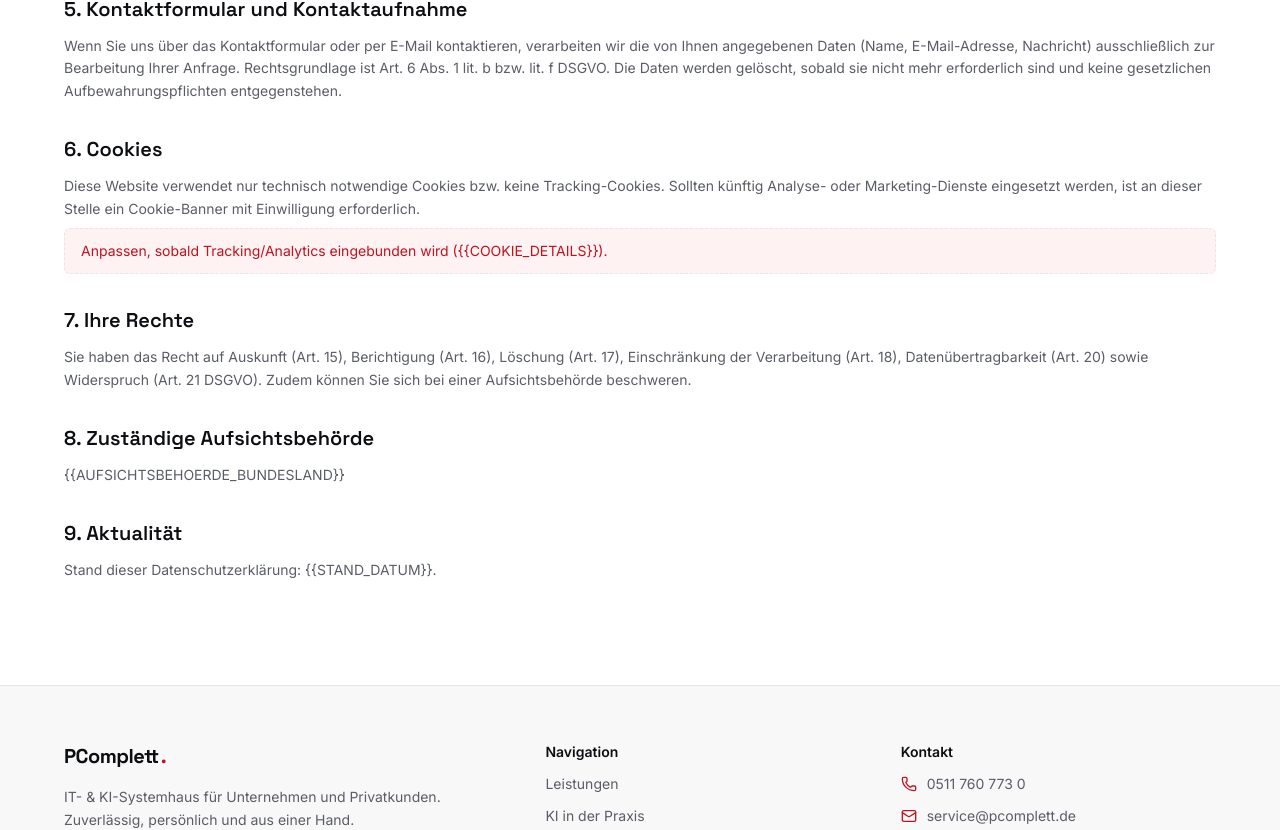
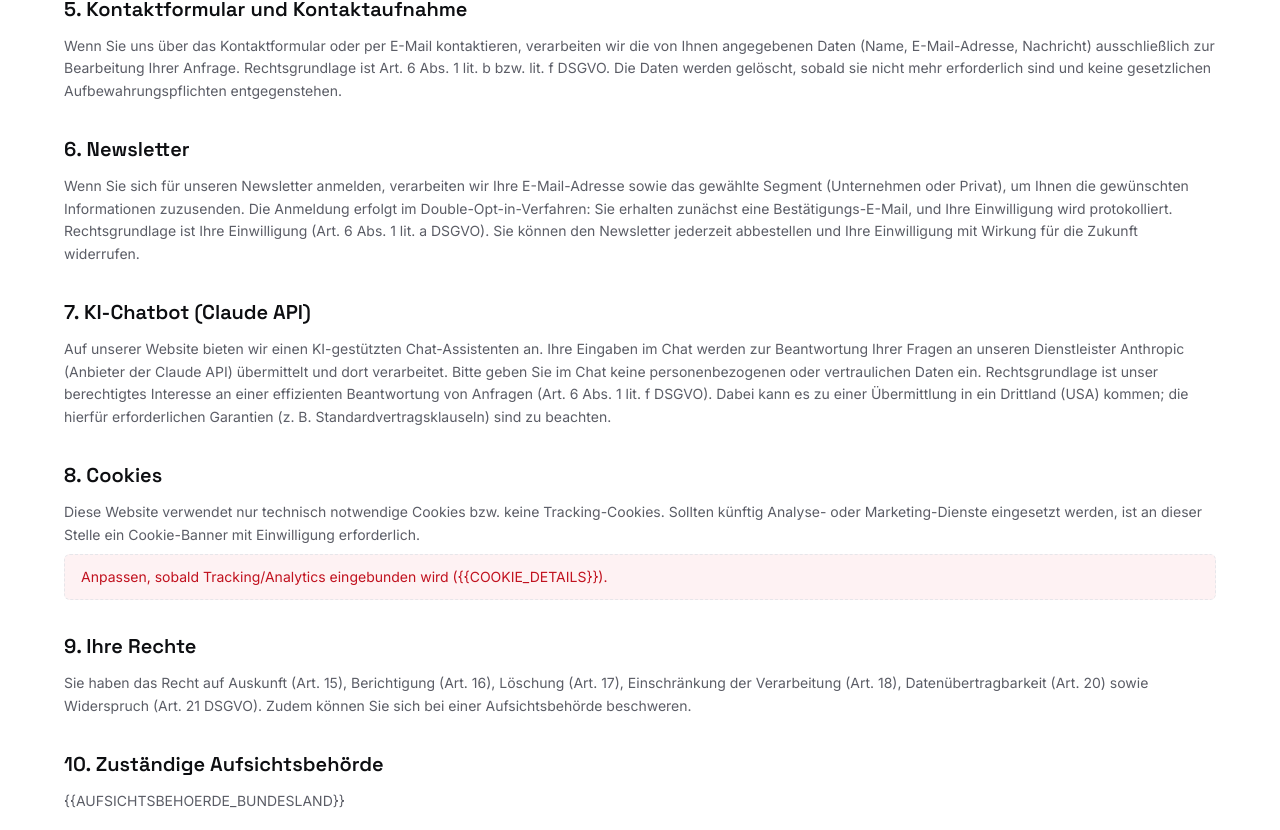
Before and after one commit to fatihgueler/pcomplett-, a Next.js app: page /datenschutz in a window 1280 px wide. Shown: the part 951-1781 px from the top of the page. Built offline with nearby package versions, Linux system fonts and the light colour scheme.

Commit message:
content(recht): Impressum/Datenschutz – Kontakt einsetzen, Newsletter- & Chatbot-Verarbeitung ergaenzen, Firmendaten als TODO(CONTENT)

```diff
--- a/app/datenschutz/page.tsx
+++ b/app/datenschutz/page.tsx
@@ -27,6 +27,7 @@ export default function DatenschutzPage() {
       </PlaceholderNote>
 
       <LegalSection heading="1. Verantwortlicher">
+        {/* TODO(CONTENT): Firmierung der neuen IT GmbH + Adresse bestätigen. Adresse laut alter Website: Am Listholze 31A, 30177 Hannover. Wegen GmbH-Gründung vor Livegang neu bestätigen. */}
         <p>
           Verantwortlich für die Datenverarbeitung auf dieser Website ist:
           <br />
@@ -34,15 +35,17 @@ export default function DatenschutzPage() {
           <br />
           {"{{STRASSE_NR}}, {{PLZ}} {{STADT}}"}
           <br />
-          E-Mail: {"{{EMAIL}}"} · Telefon: {"{{TELEFON}}"}
+          E-Mail: service@pcomplett.de · Telefon: 0511 760 773 0
         </p>
       </LegalSection>
 
       <LegalSection heading="2. Datenschutzbeauftragte(r)">
+        {/* TODO(CONTENT): Datenschutzbeauftragte(n) benennen oder Hinweis, dass keine(r) bestellt ist. */}
         <p>{"{{DATENSCHUTZBEAUFTRAGTER_ODER_HINWEIS_ENTFAELLT}}"}</p>
       </LegalSection>
 
       <LegalSection heading="3. Hosting">
+        {/* TODO(CONTENT): Hosting-Anbieter eintragen (z.B. Vercel Inc.) und AV-Vertrag bestätigen. */}
         <p>
           Diese Website wird bei einem externen Dienstleister gehostet
           ({"{{HOSTING_ANBIETER}}"}). Beim Aufruf werden technisch notwendige
@@ -73,20 +76,51 @@ export default function DatenschutzPage() {
         </p>
       </LegalSection>
 
-      <LegalSection heading="6. Cookies">
+      <LegalSection heading="6. Newsletter">
+        {/* TODO(CONTENT): Newsletter-Dienstleister benennen (z.B. Resend/Brevo) und AV-Vertrag bestätigen. */}
+        <p>
+          Wenn Sie sich für unseren Newsletter anmelden, verarbeiten wir Ihre
+          E-Mail-Adresse sowie das gewählte Segment (Unternehmen oder Privat),
+          um Ihnen die gewünschten Informationen zuzusenden. Die Anmeldung
+          erfolgt im Double-Opt-in-Verfahren: Sie erhalten zunächst eine
+          Bestätigungs-E-Mail, und Ihre Einwilligung wird protokolliert.
+          Rechtsgrundlage ist Ihre Einwilligung (Art. 6 Abs. 1 lit. a DSGVO).
+          Sie können den Newsletter jederzeit abbestellen und Ihre Einwilligung
+          mit Wirkung für die Zukunft widerrufen.
+        </p>
+      </LegalSection>
+
+      <LegalSection heading="7. KI-Chatbot (Claude API)">
+        {/* TODO(CONTENT): Auftragsverarbeitung/Datenübermittlung mit Anthropic (Claude API) rechtlich bestätigen (AV-Vertrag, Garantien für Drittlandtransfer). */}
+        <p>
+          Auf unserer Website bieten wir einen KI-gestützten Chat-Assistenten
+          an. Ihre Eingaben im Chat werden zur Beantwortung Ihrer Fragen an
+          unseren Dienstleister Anthropic (Anbieter der Claude API) übermittelt
+          und dort verarbeitet. Bitte geben Sie im Chat keine
+          personenbezogenen oder vertraulichen Daten ein. Rechtsgrundlage ist
+          unser berechtigtes Interesse an einer effizienten Beantwortung von
+          Anfragen (Art. 6 Abs. 1 lit. f DSGVO). Dabei kann es zu einer
+          Übermittlung in ein Drittland (USA) kommen; die hierfür
+          erforderlichen Garantien (z. B. Standardvertragsklauseln) sind zu
+          beachten.
+        </p>
+      </LegalSection>
+
+      <LegalSection heading="8. Cookies">
         <p>
           Diese Website verwendet nur technisch notwendige Cookies bzw. keine
           Tracking-Cookies. Sollten künftig Analyse- oder Marketing-Dienste
           eingesetzt werden, ist an dieser Stelle ein Cookie-Banner mit
           Einwilligung erforderlich.
         </p>
+        {/* TODO(CONTENT): Cookie-/Tracking-Details ergänzen, sobald Analytics/Marketing eingebunden wird. */}
         <PlaceholderNote>
           Anpassen, sobald Tracking/Analytics eingebunden wird ({"{{"}
           COOKIE_DETAILS{"}}"}).
         </PlaceholderNote>
       </LegalSection>
 
-      <LegalSection heading="7. Ihre Rechte">
+      <LegalSection heading="9. Ihre Rechte">
         <p>
           Sie haben das Recht auf Auskunft (Art. 15), Berichtigung (Art. 16),
           Löschung (Art. 17), Einschränkung der Verarbeitung (Art. 18),
@@ -95,11 +129,13 @@ export default function DatenschutzPage() {
         </p>
       </LegalSection>
 
-      <LegalSection heading="8. Zuständige Aufsichtsbehörde">
+      <LegalSection heading="10. Zuständige Aufsichtsbehörde">
+        {/* TODO(CONTENT): Zuständige Aufsichtsbehörde eintragen (Sitz Hannover → Niedersachsen) und vor Livegang bestätigen. */}
         <p>{"{{AUFSICHTSBEHOERDE_BUNDESLAND}}"}</p>
       </LegalSection>
 
-      <LegalSection heading="9. Aktualität">
+      <LegalSection heading="11. Aktualität">
+        {/* TODO(CONTENT): Stand-Datum vor Livegang einsetzen. */}
         <p>Stand dieser Datenschutzerklärung: {"{{STAND_DATUM}}"}.</p>
       </LegalSection>
     </LegalPage>
--- a/app/impressum/page.tsx
+++ b/app/impressum/page.tsx
@@ -25,6 +25,7 @@ export default function ImpressumPage() {
       </PlaceholderNote>
 
       <LegalSection heading="Diensteanbieter">
+        {/* TODO(CONTENT): Firmierung der neuen IT GmbH + Adresse bestätigen. Adresse laut alter Website: Am Listholze 31A, 30177 Hannover. Wegen GmbH-Gründung ALLE Angaben vor Livegang neu bestätigen, nicht ungeprüft übernehmen. */}
         <p>
           {"{{FIRMEN_RECHTSNAME}}"}
           <br />
@@ -37,18 +38,22 @@ export default function ImpressumPage() {
       </LegalSection>
 
       <LegalSection heading="Vertreten durch">
+        {/* TODO(CONTENT): Geschäftsführer der IT GmbH eintragen. Alte Website nennt Inhaber Frank Bernhardt — wegen GmbH-Gründung neu bestätigen. */}
         <p>{"{{VERTRETUNGSBERECHTIGTE_PERSON}}"}</p>
       </LegalSection>
 
       <LegalSection heading="Kontakt">
         <p>
-          Telefon: {"{{TELEFON}}"}
+          Telefon: 0511 760 773 0
           <br />
-          E-Mail: {"{{EMAIL}}"}
+          Fax: 0511 760 773 49
+          <br />
+          E-Mail: service@pcomplett.de
         </p>
       </LegalSection>
 
       <LegalSection heading="Registereintrag">
+        {/* TODO(CONTENT): Handelsregister/HRB der neuen IT GmbH eintragen. */}
         <p>
           Registergericht: {"{{REGISTERGERICHT}}"}
           <br />
@@ -61,6 +66,7 @@ export default function ImpressumPage() {
       </LegalSection>
 
       <LegalSection heading="Umsatzsteuer-ID">
+        {/* TODO(CONTENT): USt-IdNr. der IT GmbH eintragen. Alte Website nennt DE169516345 — wegen GmbH-Gründung neu bestätigen. */}
         <p>
           Umsatzsteuer-Identifikationsnummer gemäß § 27a UStG:
           <br />
@@ -69,6 +75,7 @@ export default function ImpressumPage() {
       </LegalSection>
 
       <LegalSection heading="Redaktionell verantwortlich">
+        {/* TODO(CONTENT): Verantwortliche Person + Adresse bestätigen (siehe Hinweise oben). */}
         <p>
           {"{{VERANTWORTLICHE_PERSON}}"}
           <br />
```
